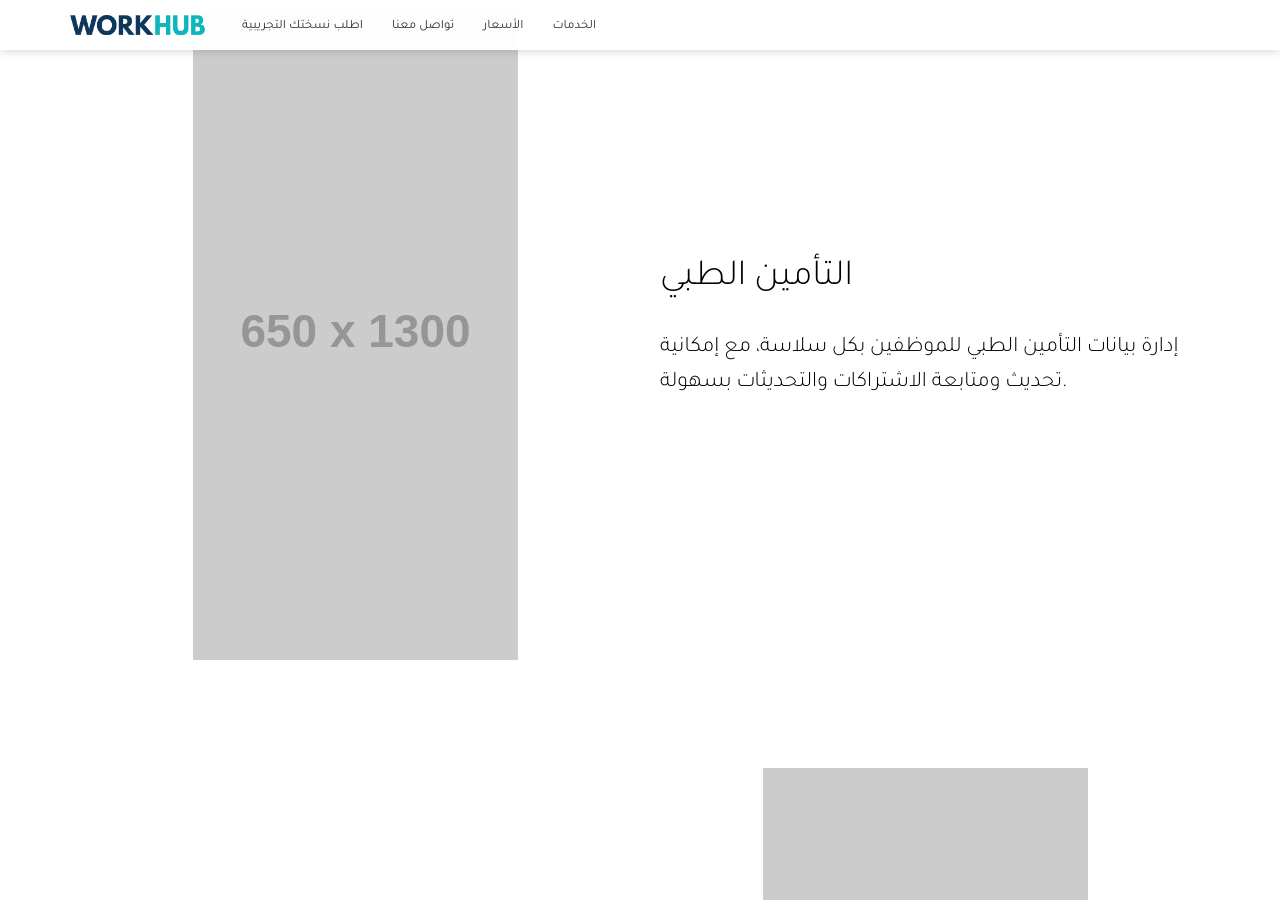
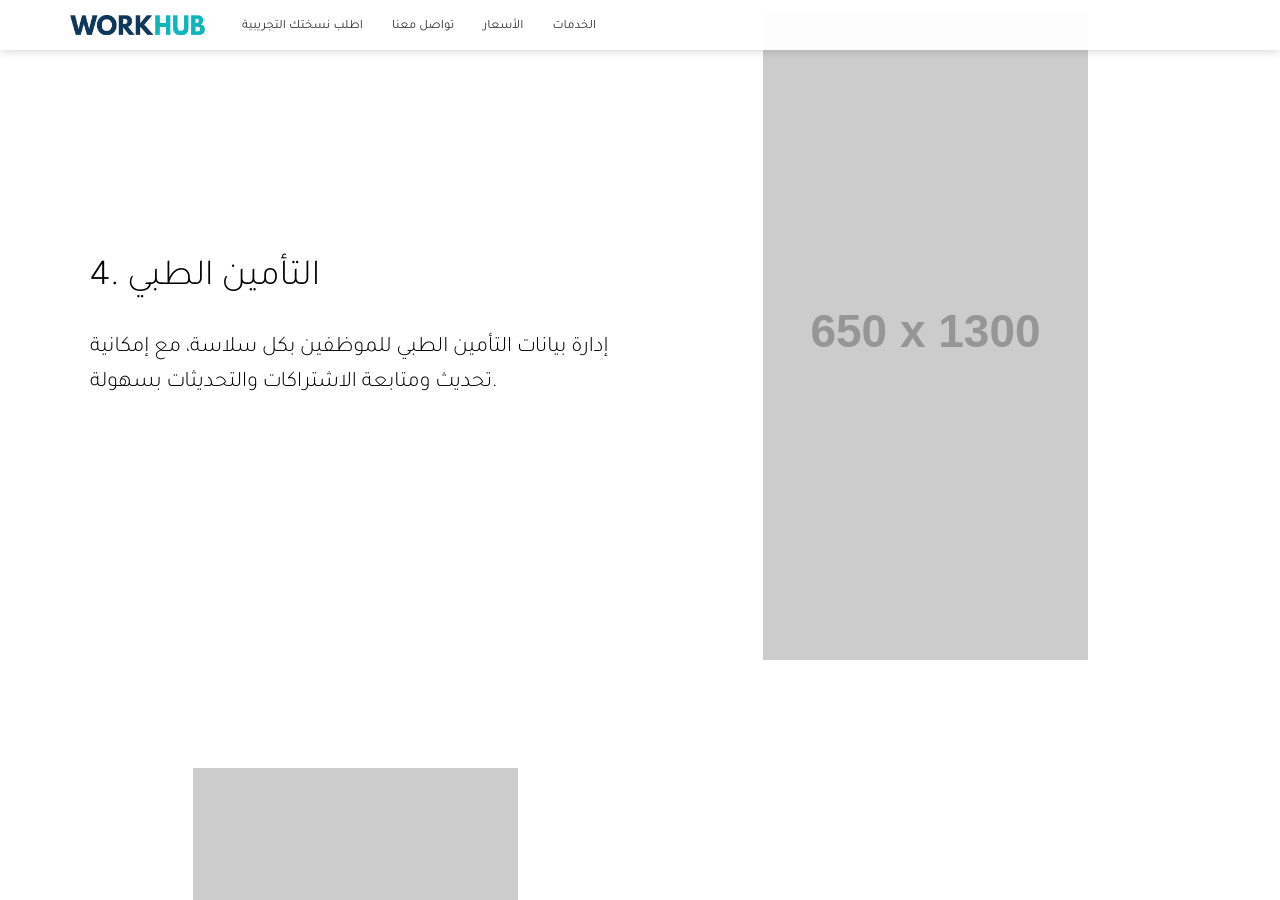
Before and after one commit to Ralalaalaka/rrr, a Jekyll site: the page built from index.html, in a window 1280 px wide and 900 px high, scrolled down 3264 px. Built offline with Jekyll 4.4.1, drawn with Linux system fonts in a browser that asks for light colours; nearby versions of some CDN libraries; some of the changed text lies outside the part shown.

Commit message:
الخدمات

```diff
--- a/index.html
+++ b/index.html
@@ -20,96 +20,104 @@ bottom_image: https://unsplash.it/2000/1322?a=.png
 	<section class="info" id="learn-more"> <!--هنا فيه id عشان نعرف وين يروح لو ضغط على السهم فوق-->
 		<!-- هو من نفسه يبدل بين يمين ويسار لكل خدمة-->
 		<div class="container flex">
+			<!-- الخدمة 1 -->
 			<div class="image">
 				<img class="editable" src="http://placehold.it/650x1300" alt="Screenshot" />
 			</div>
 			<div class="text">
-				<h2 class="editable">إدارة الموظفين</h2>
+				<h2 class="editable">1. إدارة الموظفين</h2>
 				<p class="editable">قاعدة بيانات موحّدة تجمع تفاصيل الموظفين لمتابعة شؤونهم وتسهيل إدارتها والوصول إليها.</p>
 			</div>
 		</div>
 	</section>
 
+		<!-- الخدمة 2 -->
 	<section class="info">
 		<div class="container flex">
-			<div class="text">
-				<h2 class="editable">الحضور والانصراف</h2>
-				<p class="editable">تسجيل ومتابعة أوقات الدخول والخروج للموظف بدقة مع نظام ذكي يوفّر تقارير لحظية ويعزز الانضباط في العمل.</p>
-			</div>
 			<div class="image">
 				<img class="editable" src="http://placehold.it/650x1300" alt="Screenshot" />
+			</div>
+			<div class="text">
+				<h2 class="editable">2. الحضور والانصراف</h2>
+				<p class="editable">تسجيل ومتابعة أوقات الدخول والخروج للموظف بدقة مع نظام ذكي يوفّر تقارير لحظية ويعزز الانضباط في العمل.</p>
 			</div>
 		</div>
 	</section>
 
+		<!-- الخدمة 3 -->
 	<section class="info">
 		<div class="container flex">
-			<div class="text">
-				<h2 class="editable">الإجازات</h2>
-				<p class="editable">تقديم طلبات الإجازة ورفع المستندات ومتابعة حالة الطلب والموافقة إلكترونيًا.</p>
-			</div>
 			<div class="image">
 				<img class="editable" src="http://placehold.it/650x1300" alt="Screenshot" />
+			</div>
+			<div class="text">
+				<h2 class="editable">3. الإجازات</h2>
+				<p class="editable">تقديم طلبات الإجازة ورفع المستندات ومتابعة حالة الطلب والموافقة إلكترونيًا.</p>
 			</div>
 		</div>
 	</section>
 
+		<!-- الخدمة 4 -->
 	<section class="info">
 		<div class="container flex">
-			<div class="text">
-				<h2 class="editable">التأمين الطبي</h2>
-				<p class="editable">إدارة بيانات التأمين الطبي للموظفين بكل سلاسة، مع إمكانية تحديث ومتابعة الاشتراكات والتحديثات بسهولة.</p>
-			</div>
 			<div class="image">
 				<img class="editable" src="http://placehold.it/650x1300" alt="Screenshot" />
+			</div>
+			<div class="text">
+				<h2 class="editable">4. التأمين الطبي</h2>
+				<p class="editable">إدارة بيانات التأمين الطبي للموظفين بكل سلاسة، مع إمكانية تحديث ومتابعة الاشتراكات والتحديثات بسهولة.</p>
 			</div>
 		</div>
 	</section>
 
+		<!-- الخدمة 5 -->
 	<section class="info">
 		<div class="container flex">
-			<div class="text">
-				<h2 class="editable">خدمة الطلبات الإلكترونية</h2>
-				<p class="editable">يتيح وورك هب للموظفين إرسال طلباتهم مباشرة لمسؤولين الموارد البشرية عبر النظام، مما يسهل المتابعة ويضمن سرعة التنفيذ.</p>
-			</div>
 			<div class="image">
 				<img class="editable" src="http://placehold.it/650x1300" alt="Screenshot" />
+			</div>
+			<div class="text">
+				<h2 class="editable">5. خدمة الطلبات الإلكترونية</h2>
+				<p class="editable">يتيح وورك هب للموظفين إرسال طلباتهم مباشرة لمسؤولين الموارد البشرية عبر النظام، مما يسهل المتابعة ويضمن سرعة التنفيذ.</p>
 			</div>
 		</div>
 	</section>
 
+		<!-- الخدمة 6 -->
 	<section class="info">
 		<div class="container flex">
-			<div class="text">
-				<h2 class="editable">تذاكر الطيران</h2>
-				<p class="editable">يوفر وورك هب إرسال طلبات تذاكر السفر ومتابعة حالتها حتى إصدارها.</p>
-			</div>
 			<div class="image">
 				<img class="editable" src="http://placehold.it/650x1300" alt="Screenshot" />
+			</div>
+			<div class="text">
+				<h2 class="editable">6. تذاكر الطيران</h2>
+				<p class="editable">يوفر وورك هب إرسال طلبات تذاكر السفر ومتابعة حالتها حتى إصدارها.</p>
 			</div>
 		</div>
 	</section>
 
+		<!-- الخدمة 7 -->
 	<section class="info">
 		<div class="container flex">
-			<div class="text">
-				<h2 class="editable">مسيّر الرواتب</h2>
-				<p class="editable">حساب الرواتب تلقائيًا وفقًا لساعات العمل والبدلات والخصومات، ويُنشئ كشوف رواتب جاهزة.</p>
-			</div>
 			<div class="image">
 				<img class="editable" src="http://placehold.it/650x1300" alt="Screenshot" />
+			</div>
+			<div class="text">
+				<h2 class="editable">7. مسيّر الرواتب</h2>
+				<p class="editable">حساب الرواتب تلقائيًا وفقًا لساعات العمل والبدلات والخصومات، ويُنشئ كشوف رواتب جاهزة.</p>
 			</div>
 		</div>
 	</section>
 
+		<!-- الخدمة 8 -->
 	<section class="info">
 		<div class="container flex">
-			<div class="text">
-				<h2 class="editable">تقييم الأداء</h2>
-				<p class="editable">يتيح للمدراء متابعة أداء الموظفين عبر مؤشرات واضحة وتقارير تفصيلية دورية تساعد في تعزيز الإنتاجية وتحفيز التميز.</p>
-			</div>
 			<div class="image">
 				<img class="editable" src="http://placehold.it/650x1300" alt="Screenshot" />
+			</div>
+			<div class="text">
+				<h2 class="editable">8. تقييم الأداء</h2>
+				<p class="editable">يتيح للمدراء متابعة أداء الموظفين عبر مؤشرات واضحة وتقارير تفصيلية دورية تساعد في تعزيز الإنتاجية وتحفيز التميز.</p>
 			</div>
 		</div>
 	</section>
```
